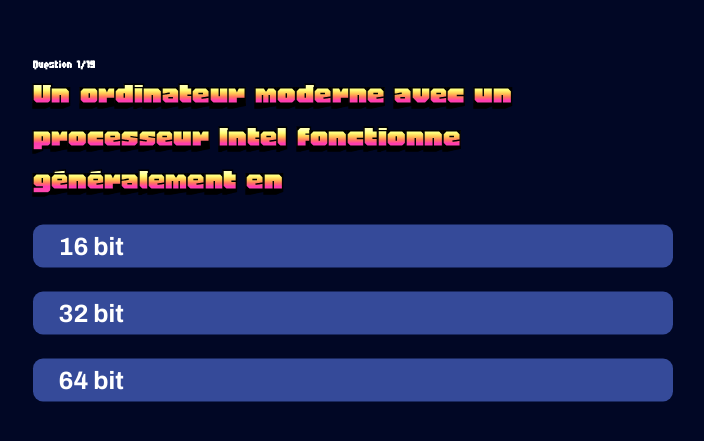
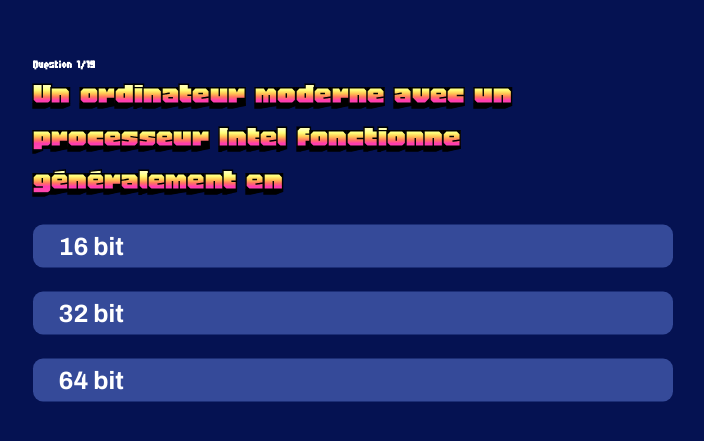
Before and after one commit to cmoagcod/Simple_Quiz_System, a plain HTML site: page index.html in a window 1280 px wide. Shown: the part 171-612 px from the top of the page, without its empty margins (287-991 px from the left). Drawn offline with Linux system fonts and the light colour scheme.

Commit message:
Updated Background

```diff
--- a/src/style.css
+++ b/src/style.css
@@ -91,7 +91,7 @@
 
 
 body {
-    background-color: #010725;
+    background-color: #051252;
     color: white;
 }
 
```
